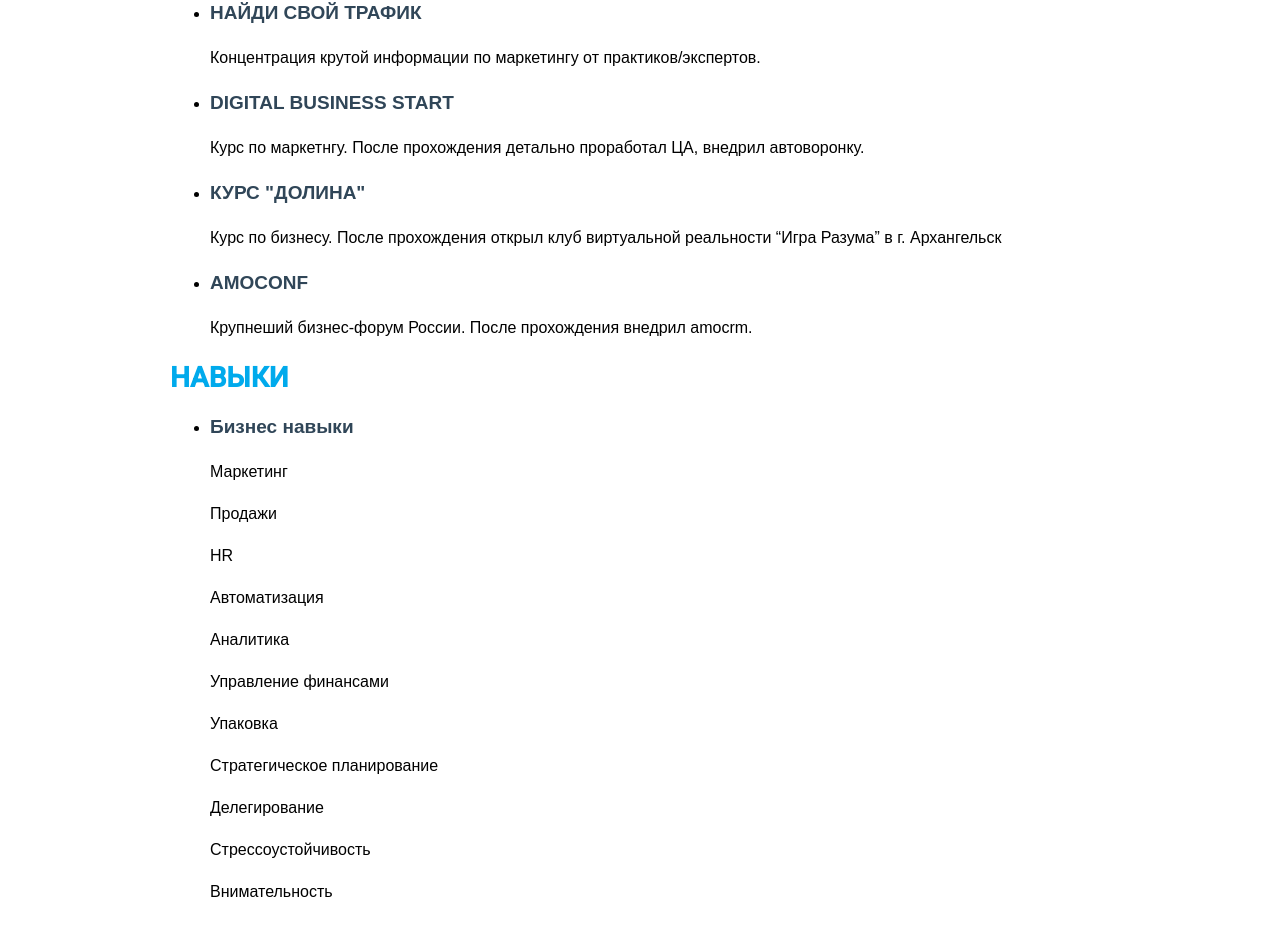
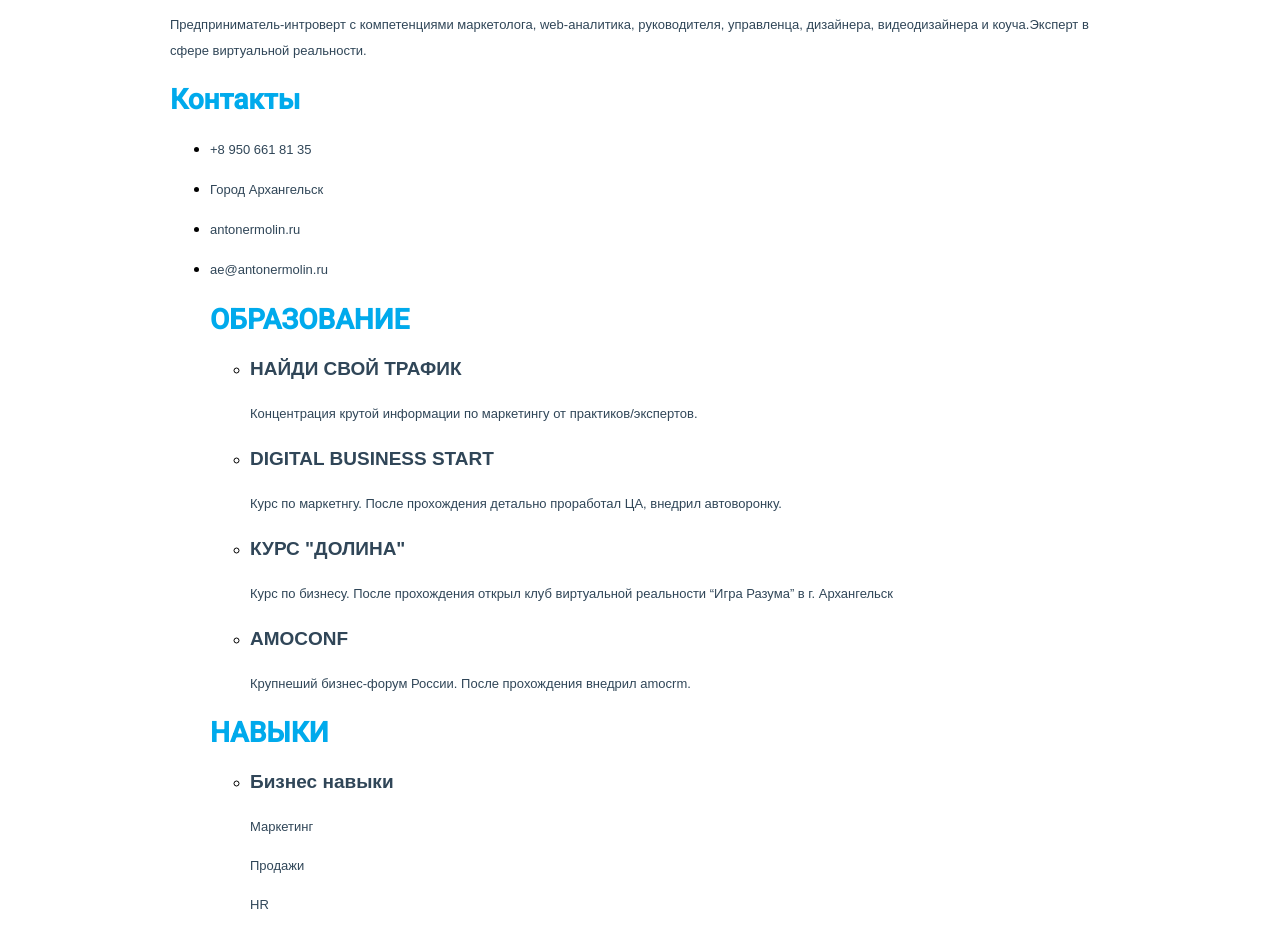
Before and after one commit to Vivun/antonermolin, a plain HTML site: page index.html in a window 1280 px wide. Shown: the part 631-1557 px from the top of the page. Drawn offline with Linux system fonts and the light colour scheme.

Commit message:
Добавил Обо мне и Контакты

```diff
--- a/index.html
+++ b/index.html
@@ -17,6 +17,7 @@
 				</ul>
 		</header>
 		<main class="container">
+		    <section class="header">
 			    <a class="main-header-avatar">
 				    <img src="img/index-avatar.jpg" width="135" height="135" alt="Аватар Антона Ермолина">
 			    </a>
@@ -24,6 +25,19 @@
 				    <img src="img/main-frame.svg" width="934" height="273" alt="Рамка">
 			    </a>
 		    <h1 class="full-name">АНТОН ЕРМОЛИН</h1>
+			<h2 class="About me">ОБО МНЕ</h2>
+			    <p>Предприниматель-интроверт с компетенциями маркетолога, web-аналитика, руководителя, управленца, дизайнера, видеодизайнера и коуча.Эксперт в сфере виртуальной реальности.</p>
+
+			<h2 class="Contacts">Контакты</h2>
+			    <ul class="Contacts">
+				    <li class="telephone">
+					    <p>+8 950 661 81 35</p>
+					<li class="location">
+					    <p>Город Архангельск</p>
+					<li class="site">
+					    <p>antonermolin.ru</p>
+					<li class="mail">
+					    <p>ae@antonermolin.ru</p>
 
 			<section class="education">
 			    <h2 class="education">ОБРАЗОВАНИЕ</h2>
--- a/style.css
+++ b/style.css
@@ -32,7 +32,10 @@ h3 {
 }
 
 p {
-
+	font-family: Arial;
+	font-size: 13px;
+	font-weight: regular;
+	color: #304658;
 
 }
 
```
Lines whose indentation alone changed are shown as unchanged.
